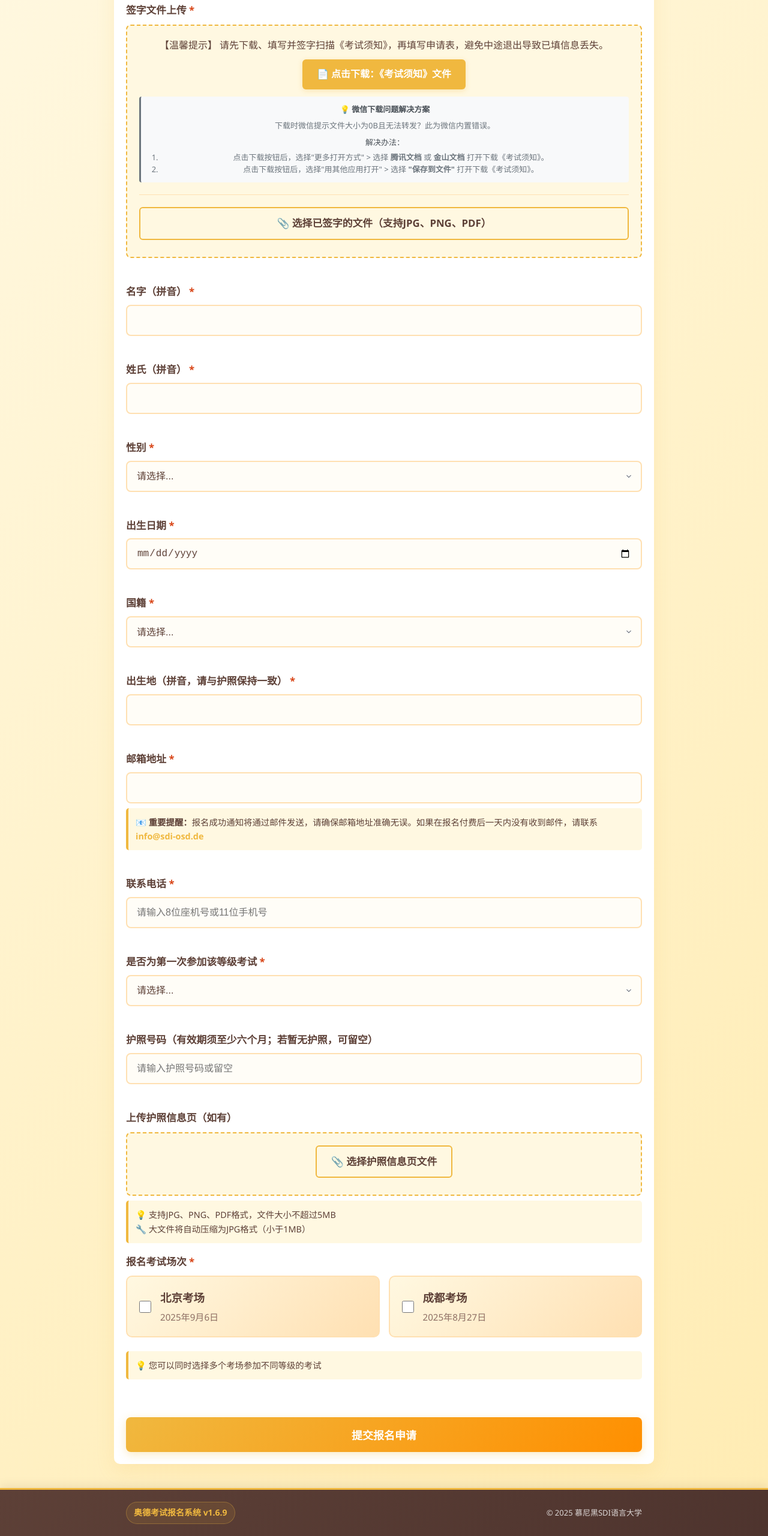
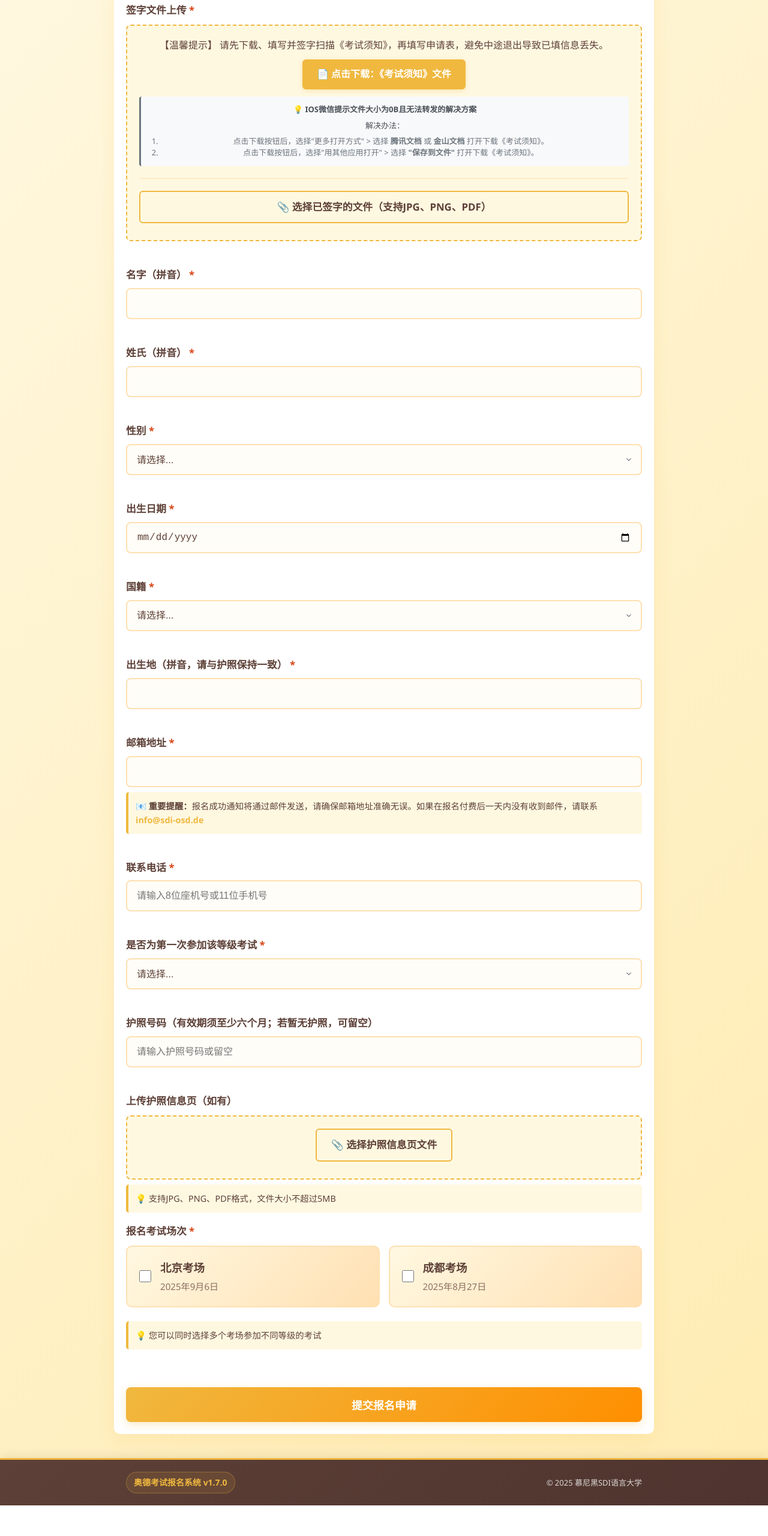
Before and after one commit to xdbildung/osd_application, a website: page index.html in a window 1280 px wide. Shown: the part 207-2767 px from the top of the page at 60% size. After the commit the page ends 2716 px from the top, so only its background shows below. Drawn offline with Linux system fonts and the light colour scheme; no server answers.

Commit message:
v1.7.0: 优化微信下载问题提示文案 - 将'微信下载问题解决方案'改为'IOS微信提示文件大小为0B且无法转发的解决方案' - 移除护照上传模块中的自动压缩提示文字 - 更新版本号到v1.7.0 - 创建完整项目备份

```diff
--- a/index.html
+++ b/index.html
@@ -33,10 +33,7 @@
                             line-height: 1.5;
                         ">
                             <div style="font-weight: 600; margin-bottom: 8px; color: #495057;">
-                                💡 微信下载问题解决方案
-                            </div>
-                            <div style="margin-bottom: 8px;">
-                                下载时微信提示文件大小为0B且无法转发？此为微信内置错误。
+                                💡 IOS微信提示文件大小为0B且无法转发的解决方案
                             </div>
                             <div style="font-weight: 500; margin-bottom: 6px; color: #495057;">
                                 解决办法：
@@ -163,7 +160,6 @@
                 </div>
                 <div class="form-note">
                     💡 支持JPG、PNG、PDF格式，文件大小不超过5MB<br>
-                    🔧 大文件将自动压缩为JPG格式（小于1MB）
                 </div>
             </div>
 
@@ -403,7 +399,7 @@
     <!-- 版本信息页脚 -->
     <footer class="version-footer">
         <div class="version-info">
-            <span class="version-text">奥德考试报名系统 v1.6.9</span>
+            <span class="version-text">奥德考试报名系统 v1.7.0</span>
             <span class="copyright">© 2025 慕尼黑SDI语言大学</span>
         </div>
     </footer>
```
